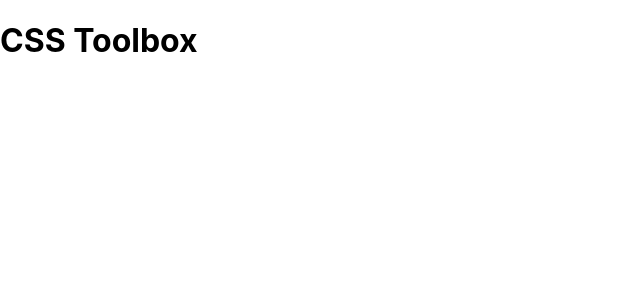
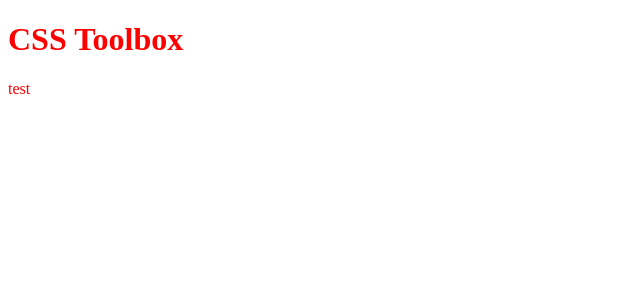
Before and after one commit to PedroHombre/CSS-Toolbox, a React (Create React App) app: page / in a window 1280 px wide. Shown: the top 300 px of the page, without its empty margins (0-640 px from the left). Built offline with nearby package versions, Linux system fonts and the light colour scheme.

Commit message:
basic footer component

```diff
--- a/src/App.js
+++ b/src/App.js
@@ -1,9 +1,15 @@
 import Header from './components/Header/Header';
+import Footer from './components/Footer/Footer';
+import './scss/global.scss';
 
 function App() {
 	return (
 		<>
 			<Header />
+
+			<div className="mainAppContainer"></div>
+
+			<Footer />
 		</>
 	);
 }
--- /dev/null
+++ b/src/components/Footer/Footer.jsx
@@ -0,0 +1,11 @@
+import React from "react";
+
+const Footer = () => {
+    return (
+        <p>
+            test
+        </p>
+    );
+}
+
+export default Footer;
--- a/src/index.css
+++ /dev/null
@@ -1,13 +0,0 @@
-body {
-  margin: 0;
-  font-family: -apple-system, BlinkMacSystemFont, 'Segoe UI', 'Roboto', 'Oxygen',
-    'Ubuntu', 'Cantarell', 'Fira Sans', 'Droid Sans', 'Helvetica Neue',
-    sans-serif;
-  -webkit-font-smoothing: antialiased;
-  -moz-osx-font-smoothing: grayscale;
-}
-
-code {
-  font-family: source-code-pro, Menlo, Monaco, Consolas, 'Courier New',
-    monospace;
-}
--- a/src/index.js
+++ b/src/index.js
@@ -1,6 +1,5 @@
 import React from 'react';
 import ReactDOM from 'react-dom/client';
-import './index.css';
 import App from './App';
 
 const root = ReactDOM.createRoot(document.getElementById('root'));
--- /dev/null
+++ b/src/scss/global.scss
@@ -0,0 +1,6 @@
+@import "reset";
+@import "variables";
+
+* {
+    color: $main-color;
+}
--- /dev/null
+++ b/src/scss/variables.scss
@@ -0,0 +1 @@
+$main-color: red;
```
Also changed, not shown: src/App.css (deleted, +0 -38 lines), src/scss/reset.scss (added).
